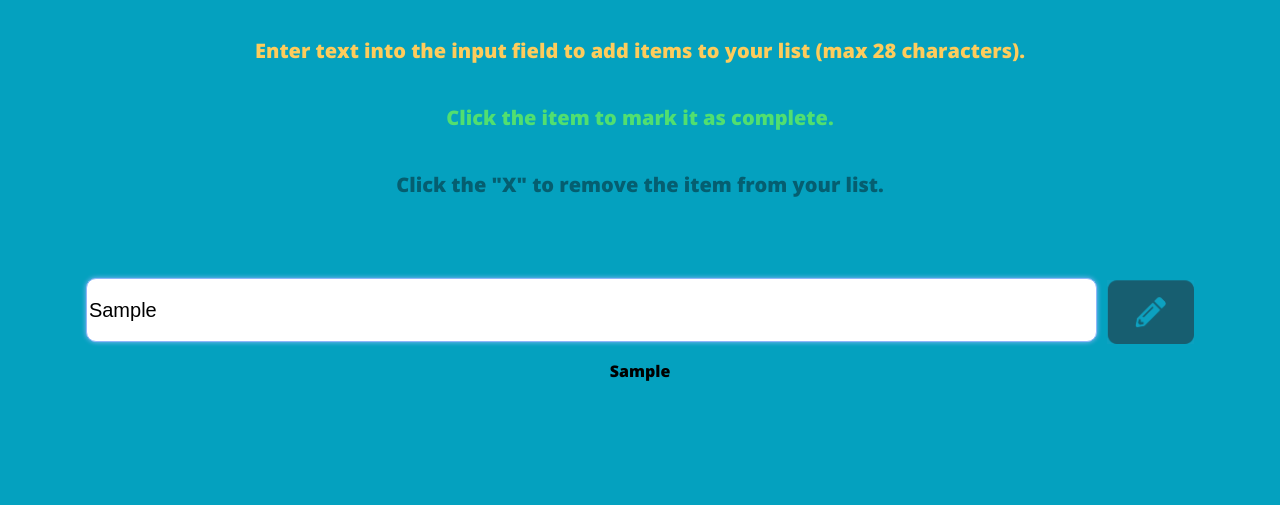
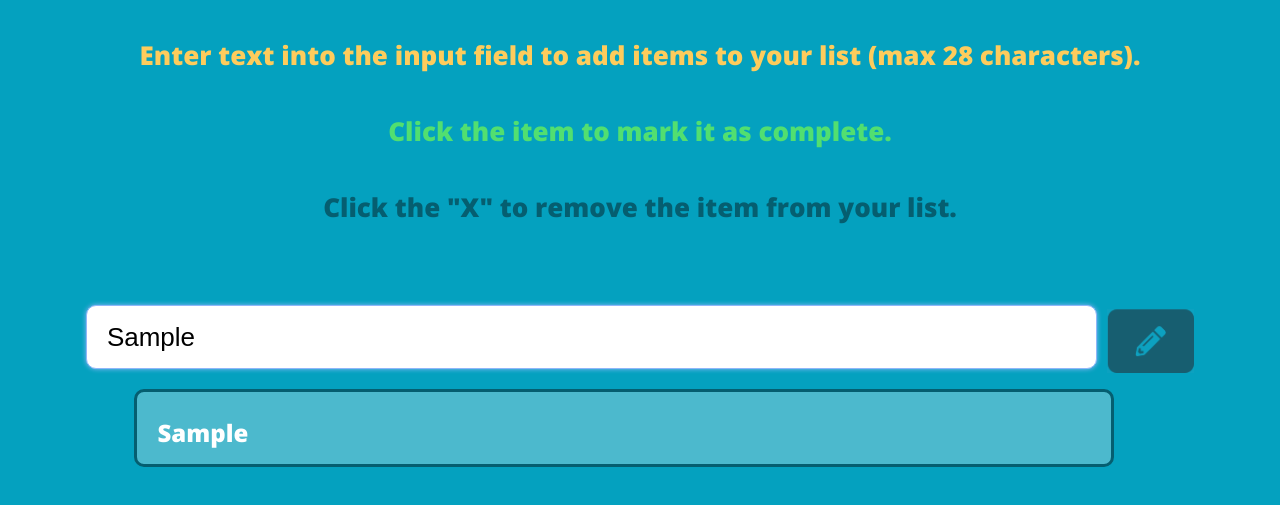
Before and after one commit to JoshWWC/ToDo-List, a React app: page / in a window 1280 px wide. Both pictures are taken after typing "Sample" into the empty fields and a click on the input 1150 px from the left and 391 px from the top of the page. Shown: the part 79-584 px from the top of the page. Built offline with nearby package versions, Linux system fonts and the light colour scheme.

Commit message:
Finished style changes, maybe will add drop down animation

```diff
--- a/public/index.html
+++ b/public/index.html
@@ -13,6 +13,5 @@
     </div>
 
     <div id="todo" class="center"></div>
-    <div id="container" class="center"></div>
   </body>
 </html>
--- a/src/js/todo-list.js
+++ b/src/js/todo-list.js
@@ -1,6 +1,5 @@
 import React from 'react';
 import ReactDOM from 'react-dom';
-import Panel from './panel.js'
 
 class ToDoList extends React.Component {
   constructor(props) {
@@ -23,9 +22,7 @@ class ToDoList extends React.Component {
   createPanel() {
     const item = this.state.itemArray;
      item.push(
-       <div>
-         <p>{this.state.value}</p>
-       </div>
+        <p class="panel">{this.state.value}</p>
      )
      this.setState({itemArray: item})
   }
@@ -40,9 +37,11 @@ class ToDoList extends React.Component {
           <input type="submit" value="" />
         </form>
 
+        <div id="panelDiv">
         {this.state.itemArray.map((item, index) => {
-         return <div key={index}>{item}</div>
+           return <div className="colorPanels" key={index}>{item}</div>
          })}
+        </div>
       </div>
     );
   }
--- a/src/stylesheets/main.css
+++ b/src/stylesheets/main.css
@@ -16,30 +16,31 @@ body {
 
 #instruct1 {
   color: #FECC5C; /* a nice yellow */
-  font-size: 20px;
+  font-size: 26px;
   margin-bottom: 40px;
 }
 
 #instruct2 {
   color: #51DF70; /* a nice green */
-  font-size: 20px;
+  font-size: 26px;
   margin-bottom: 40px;
 }
 
 #instruct3 {
   color: #055E70; /* a nice grey */
-  font-size: 20px;
+  font-size: 26px;
   margin-bottom: 40px;
 }
 
 input[type=text], textarea {
   width: 80%;
   height: 64px;
+  padding-left: 20px;
   box-shadow: 0 0 5px rgba(142, 183, 249, 1);
   border: 1px solid rgba(142, 183, 249, 1);
   border-radius: 10px;
 
-  font-size: 20px;
+  font-size: 26px;
 }
 
 input[type=submit] {
@@ -52,5 +53,24 @@ input[type=submit] {
 }
 
 input::placeholder {
-  font-size: 20px;
+  font-size: 26px;
 }
+
+.panel {
+  text-align: left;
+  padding-left: 20px;
+  color: white;
+  font-size: 24px;
+}
+
+.colorPanels {
+  background-color: #4CB9CD;
+  border: 3px solid rgba(5, 94, 112, 1);
+  border-radius: 10px;
+
+  position: relative;
+  left: 10%;
+  width: 77%;
+  height: 72px;
+  margin-bottom: 20px;
+}
```
Also changed, not shown: src/js/panel.js (deleted). Lines whose indentation alone changed are shown as unchanged.
